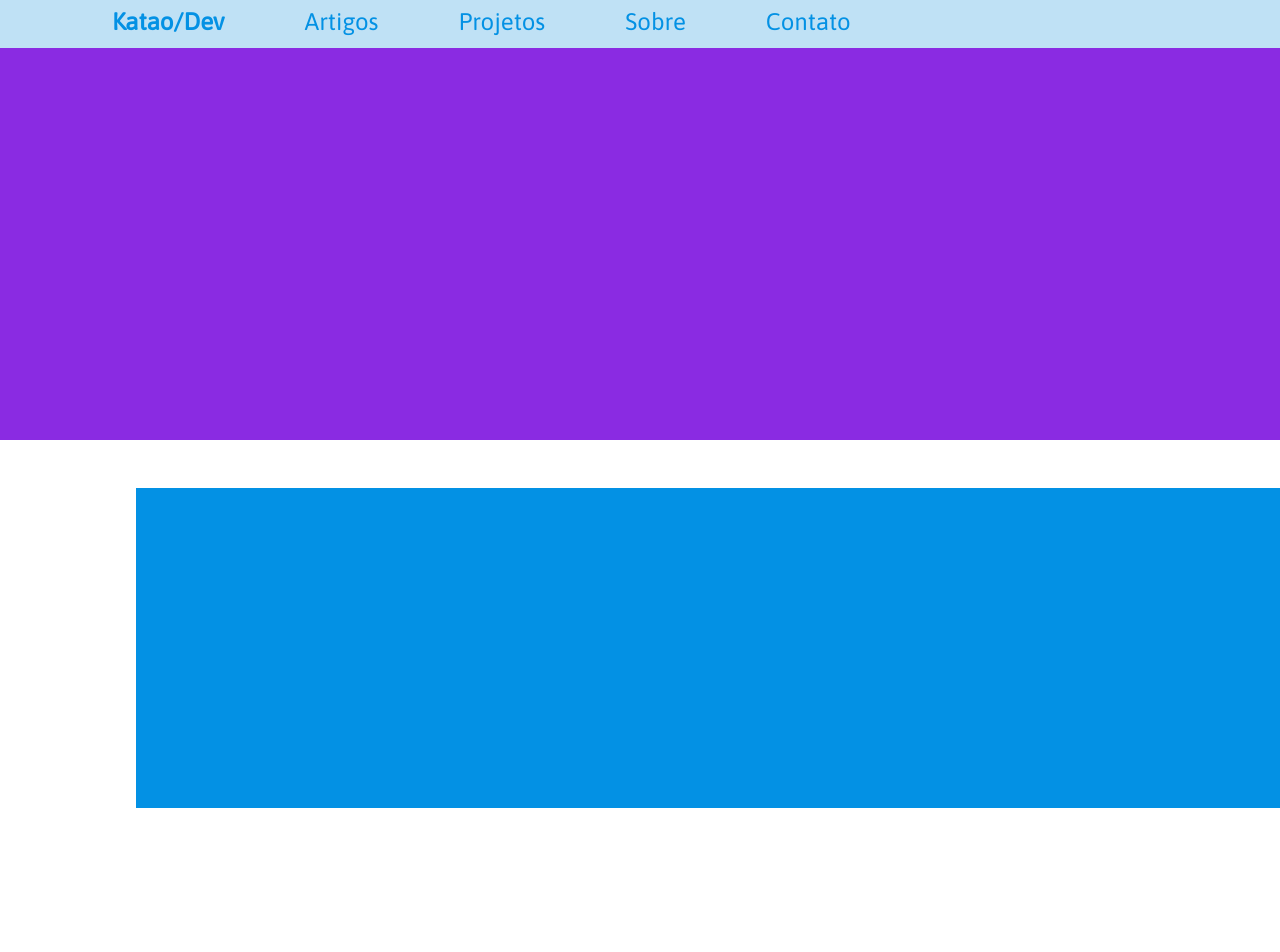
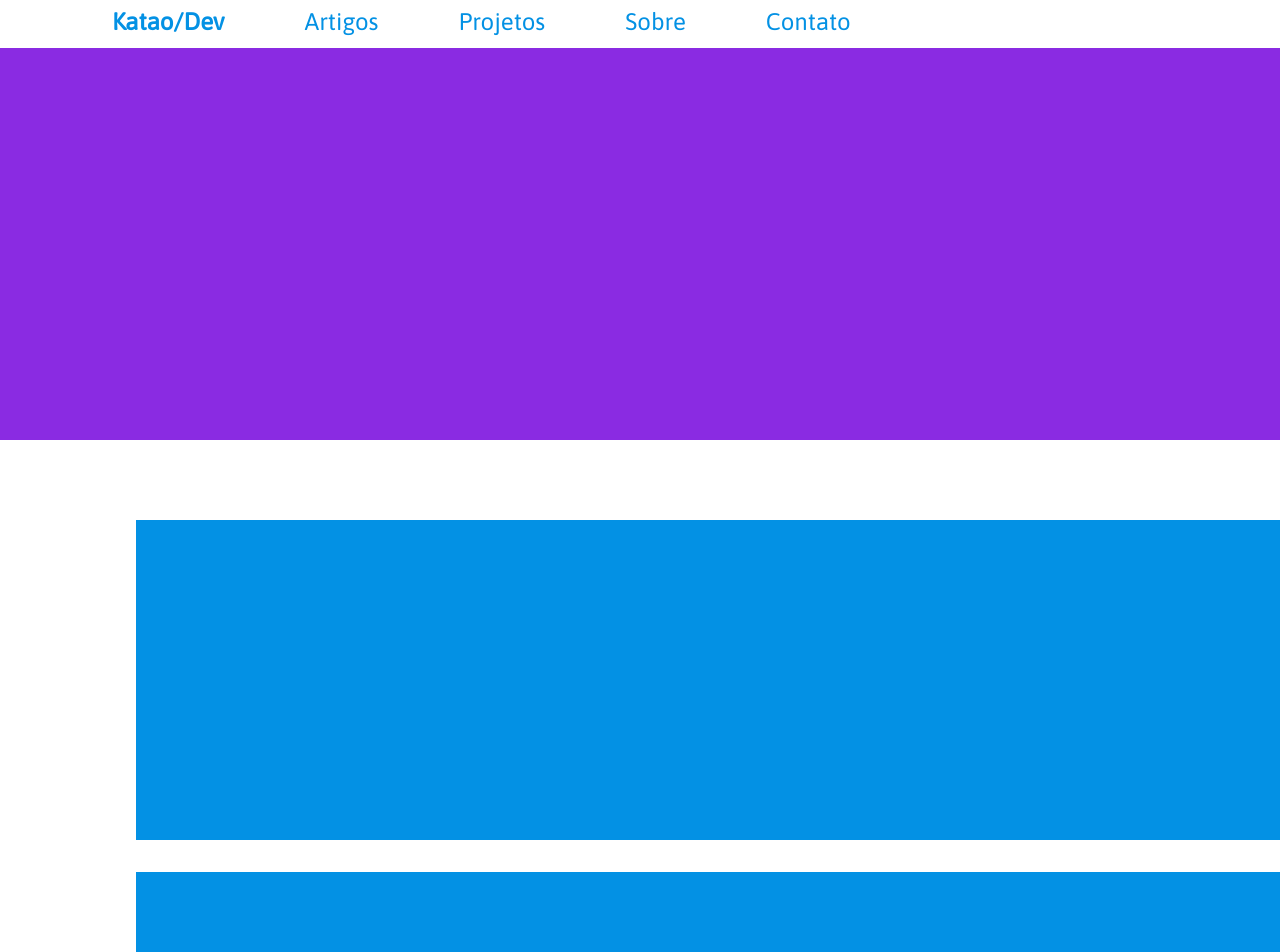
Before and after one commit to FelipeKatao/kataoDev, a React (Create React App) app in the folder kataodev/: page / in a window 1280 px wide. Shown: the top 952 px of the page. Before the commit the page ends 808 px from the top, so only its background shows below. Built offline with nearby package versions, Linux system fonts and the light colour scheme.

Commit message:
modify changes

```diff
--- a/kataodev/src/CSS/App.css
+++ b/kataodev/src/CSS/App.css
@@ -1,7 +1,7 @@
 @import url('https://fonts.googleapis.com/css2?family=Asap&display=swap');
 #menu{
   z-index: 99;
-  background-color: #bfe1f5;
+  background-color: #FFF;
   width: 100%;
   position: fixed;
   height: 6vh;
@@ -32,11 +32,16 @@
 }
 
 /*Pagina principal*/
-#articlesCreated{
+.articlesCreated{
   width: 170vh;
   height: 40vh;
   background-color: #0391e4;
+  margin-top: 4vh;
+  margin-left: 16vh;
+}
+.gridColuns{
   position: absolute;
   margin-top: 60vh;
-  margin-left: 16vh;
+  display: flex;
+  flex-direction: column;
 }
--- a/kataodev/src/pages/Mainpage.js
+++ b/kataodev/src/pages/Mainpage.js
@@ -5,8 +5,9 @@ function MainPage(){
     return(
         <>
         <Banner></Banner>
-        <div id='articlesCreated'>
-
+        <div className="gridColuns">
+            <div className="articlesCreated"></div>
+            <div className="articlesCreated"></div>
         </div>
         </>
     )
```
